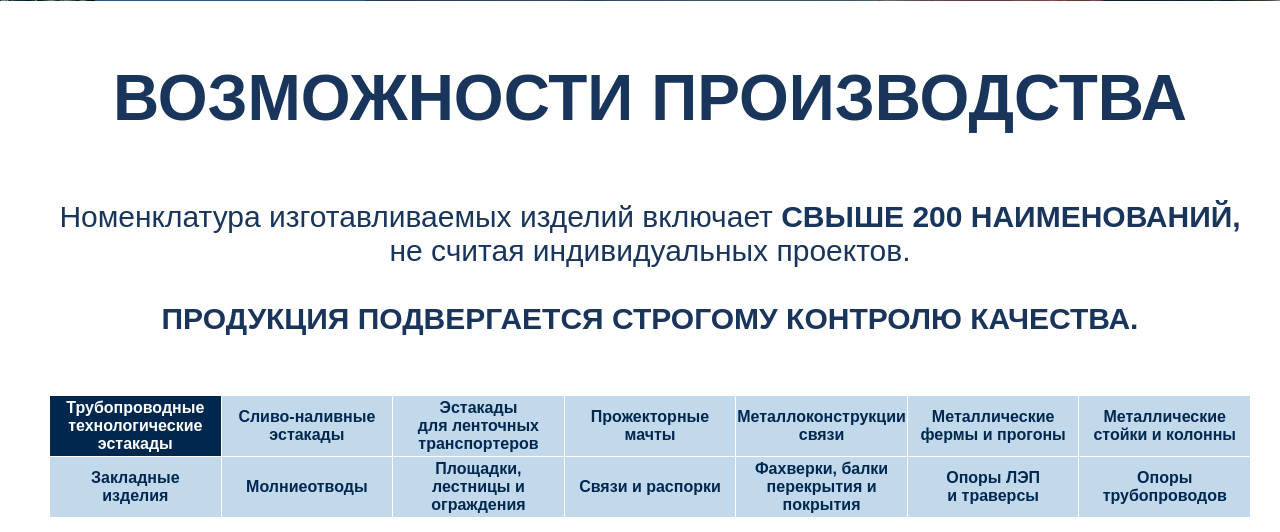
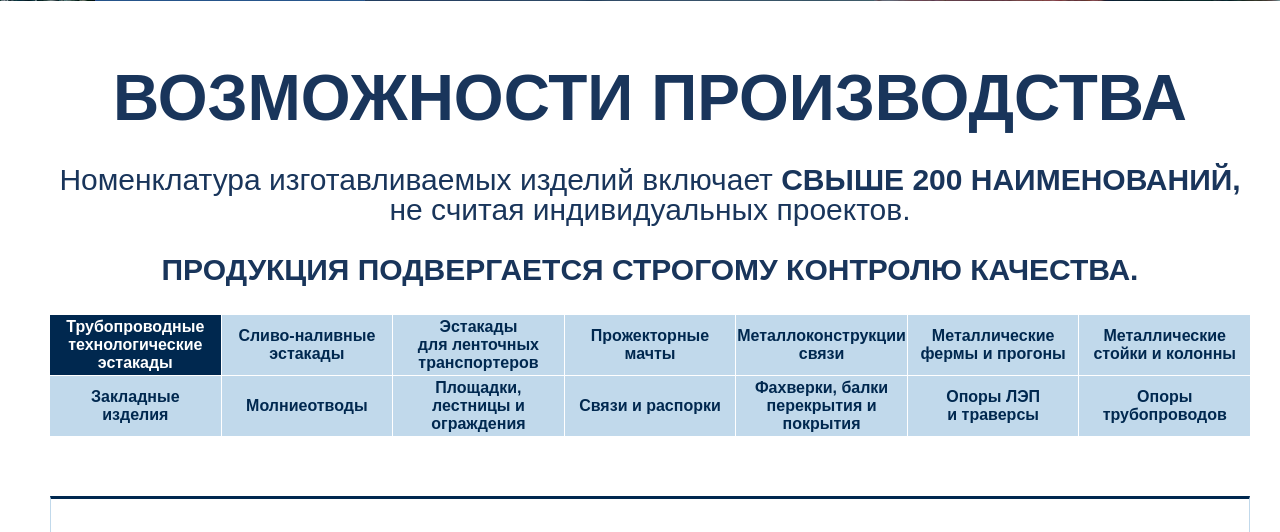
Before and after one commit to Wasth/riannagroup-landing2, a PHP site: page / in a window 1280 px wide; the page is wider, and only the part inside the window is pictured. Shown: the part 1362-1894 px from the top of that part. Run offline with PHP 8.4, Linux system fonts and the light colour scheme; some web fonts are replaced.

Commit message:
fixed some styles in production ability block

```diff
--- a/css/style.css
+++ b/css/style.css
@@ -186,10 +186,11 @@
 /* PROD ABILITIES */
 .prod-abilities .wrapper .container > h1 {
     margin-top: 60px;
-    margin-bottom: 65px;
+    margin-bottom: 30px;
 }
 .prod-abilities .wrapper .container > h2 {
-    margin-bottom: 60px;
+    margin-bottom: 30px;
+    line-height: 30px;
 }
 .prod-abilities .tabs {
     display: grid;
```
